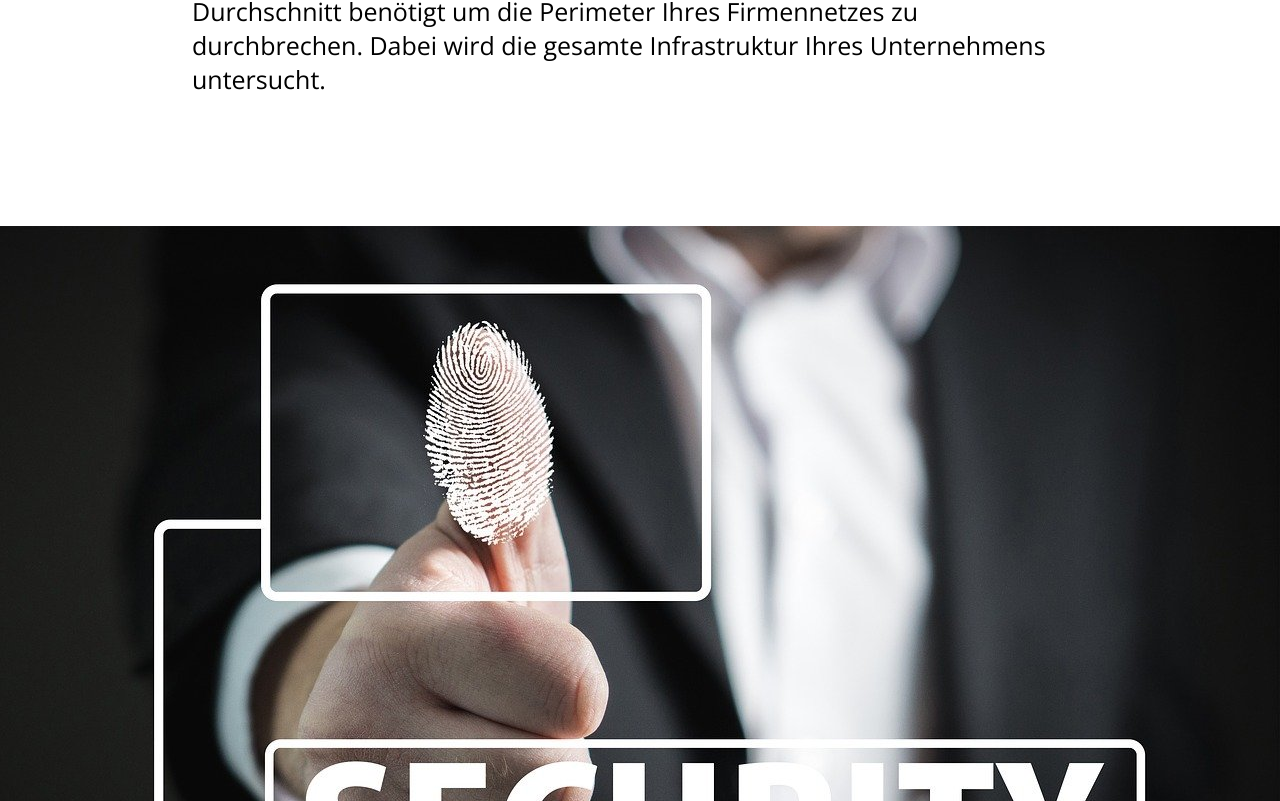
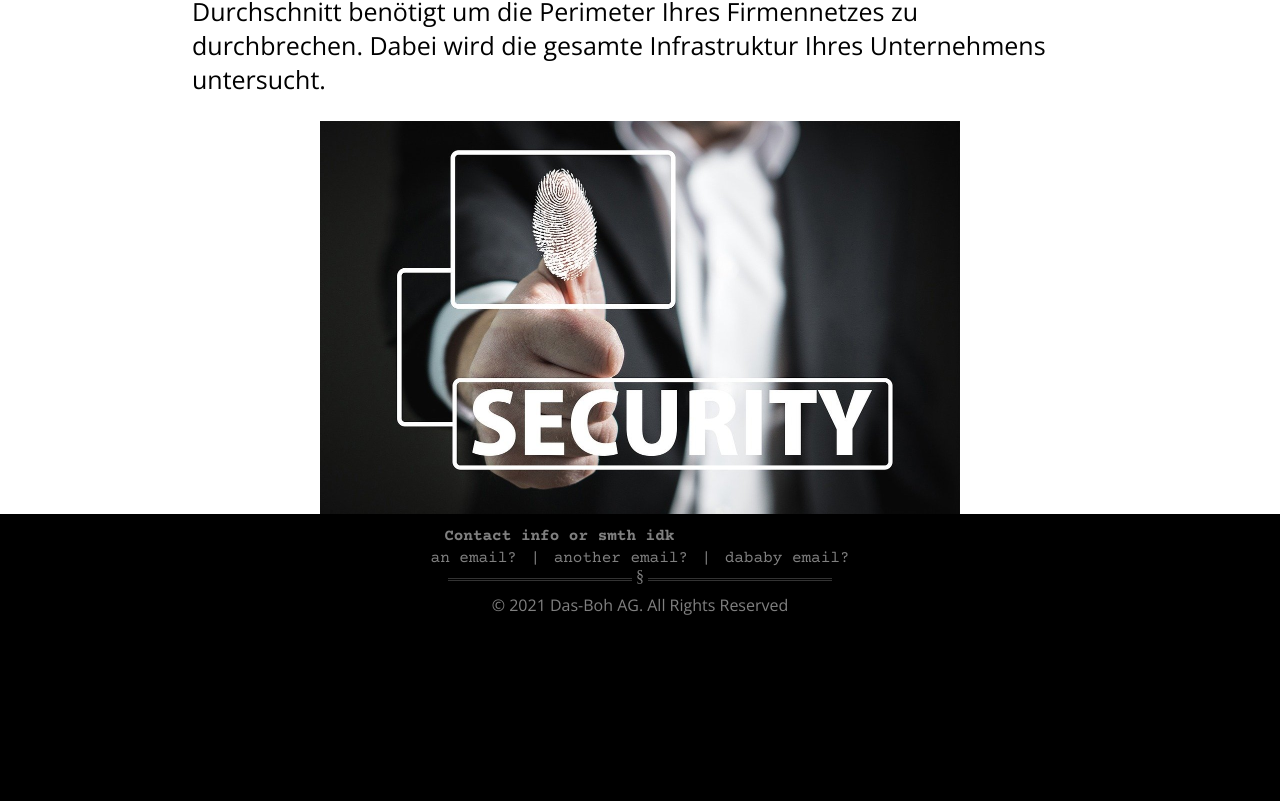
Before and after one commit to cbt-inspector/bohde, a Nuxt app: page /pentest in a window 1280 px wide. Shown: the part 1099-1900 px from the top of the page. After the commit the page ends 1763 px from the top, so only its background shows below. Built offline with nearby package versions, Linux system fonts and the light colour scheme.

Commit message:
fingprnt seggsy

```diff
--- a/pages/pentest.vue
+++ b/pages/pentest.vue
@@ -42,8 +42,8 @@
     "Time To Breach" Ihres Unternehmen zu ermitteln. Also die Zeit, die ein Angreifer im Durchschnitt benötigt um die Perimeter
     Ihres Firmennetzes zu durchbrechen. Dabei wird die gesamte Infrastruktur Ihres Unternehmens untersucht.
   </p>
+  <img src="~/static/pentest_fingerpr.jpg" class="imgfng"/>
 </div>
-  <img src="~/static/pentest_fingerpr.jpg" class=imgfng/>
 </div>
 <div class="footeradv">
 <div class="foottable" style="margin-top:10px">
@@ -89,8 +89,8 @@ a {
 }
 .imgfng {
   width: 50%;
-  margin-left: auto;
-  margin-right: auto;
+  margin: auto;
+  display: flex;
 }
 .invertedbox {
   font-family: 'Comfortaa', serif;
@@ -116,7 +116,7 @@ a {
 }
 .textbdy {
   background: white;
-  height: 1000px;
+  height: auto;
 }
 .textbdy h2 {
   text-align: center;
```
